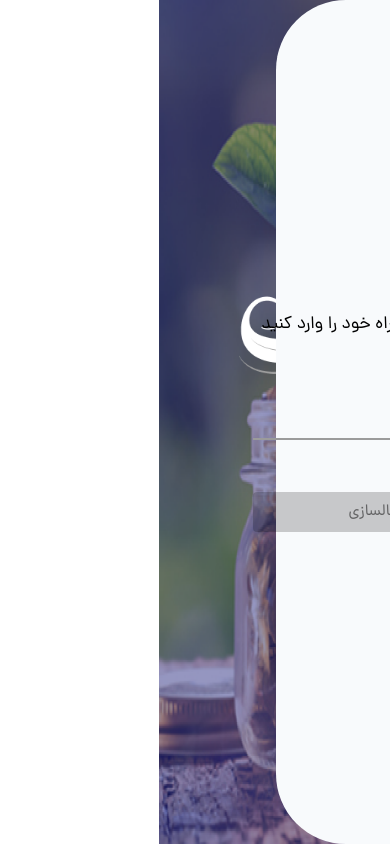
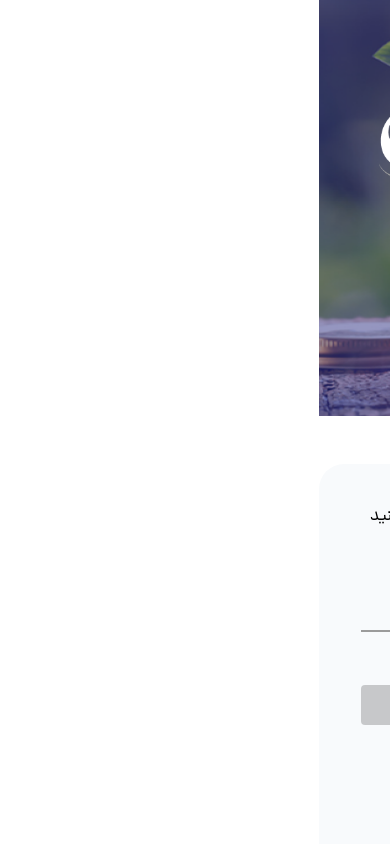
Before and after one commit to SINAZZzz/Good-Work, a React (Create React App) app: page / in a window 390 px wide. Built offline with nearby package versions, Linux system fonts and the light colour scheme.

Commit message:
add responsive login

```diff
--- a/src/Component/Login/Login.js
+++ b/src/Component/Login/Login.js
@@ -14,8 +14,7 @@ export default function Login() {
 
   const [loginUser, setLoginUser] = useState("98123456789");
   const [hidden, setHidden] = useState(false);
-  // state code
-  const [code, setCode] = useState();
+
   // state input code
   const [num1, setNum1] = useState("");
   const [num2, setNum2] = useState("");
@@ -70,18 +69,27 @@ export default function Login() {
   }
 
   return (
-    <div className="flex h-[100vh] overflow-y-hidden font-Dana ">
+    <div
+      className="h-[100vh] overflow-y-hidden font-Dana
+    lg:flex sm:flex sm:flex-col-reverse "
+    >
       <Toaster position="bottom-center" reverseOrder={false} />
-      <div className="w-[70%] z-20 static bg-slate-50 flex justify-center items-center rounded-l-[70px]">
+      <div
+        className="
+      lg:w-[70%] lg:h-full z-20 static
+    bg-slate-50 lg:items-center lg:rounded-l-[70px] lg:flex lg:justify-center
+      sm:flex sm:flex-col sm:justify-start sm:content-center sm:w-full sm:h-[45%]
+       sm:rounded-t-[25px]"
+      >
         <div className="absolute z-10">
           <form
             onSubmit={handleSubmit}
             className={`${
               hidden == true ? "hidden" : ""
             } flex flex-col flex-nowrap justify-center items-center
-            content-stretch `}
+            content-stretch sm:mr-7 sm:mt-10 lg:mt-0 lg:mr-0 `}
           >
-            <h1 className=" mb-10 text-[1.1rem]">
+            <h1 className="mb-10 text-[1.1rem]">
               برای ورود شماره تلفن همراه خود را وارد کنید
             </h1>
             <div className="form__group field">
@@ -116,9 +124,9 @@ export default function Login() {
             className={`${
               hidden == false ? "hidden" : ""
             } flex flex-col flex-nowrap justify-center  items-center
-            content-stretch `}
+            content-stretch sm:mr-7 sm:mt-10 lg:mt-0 lg:mr-0`}
           >
-            <h1 className=" mb-7 text-[1.4rem]">
+            <h1 className=" lg:mb-7 sm:mb-4 lg:text-[1.4rem] sm:text-[1.18rem]">
               کد چهار رقمی ارسال شده را وارد کنید
             </h1>
             <div className="form__group1 field">
@@ -126,7 +134,7 @@ export default function Login() {
                 type="input"
                 id="input1"
                 ref={ref}
-                className="form__field1 mr-5"
+                className="form__field1 lg:mr-5 sm:mr-4 lg:w-[4rem] sm:w-[3.4rem]"
                 maxLength={1}
                 value={num1}
                 onChange={handleChangeNum1}
@@ -136,7 +144,7 @@ export default function Login() {
                 type="input"
                 id="input2"
                 ref={ref2}
-                className="form__field1 mr-5"
+                className="form__field1 lg:mr-5 sm:mr-4 lg:w-[4rem] sm:w-[3.4rem]"
                 maxLength={1}
                 value={num2}
                 onChange={handleChangeNum2}
@@ -146,7 +154,7 @@ export default function Login() {
                 type="input"
                 id="input3"
                 ref={ref3}
-                className="form__field1 mr-5"
+                className="form__field1 lg:mr-5 sm:mr-4 lg:w-[4rem] sm:w-[3.4rem]"
                 maxLength={1}
                 value={num3}
                 onChange={handleChangeNum3}
@@ -155,7 +163,7 @@ export default function Login() {
               <input
                 type="input"
                 id="input4"
-                className="form__field1"
+                className="form__field1 lg:w-[4rem] sm:w-[3.4rem]"
                 maxLength={1}
                 ref={ref4}
                 value={num4}
@@ -164,7 +172,7 @@ export default function Login() {
               />
             </div>
             <button
-              className="w-[20rem] mt-8
+              className="lg:w-[20rem] sm:w-[16.8rem] lg:mt-8 sm:mt-12
              bg-black/20 text-black/50 duration-700 hover:bg-blue-700
              hover:text-white py-2 px-4 rounded text-lg"
               ref={ref5}
@@ -178,9 +186,14 @@ export default function Login() {
         <img
           src={Logo}
           alt=""
-          className="z-0 absolute left-20 top-[18rem] w-[18rem]"
+          className="z-0 absolute lg:left-20 lg:top-[18rem] lg:w-[18rem]
+          sm:w-[261px] sm:top-[103px] sm:left-[60px]"
         />
-        <img src={Image} alt="" className=" w-[33rem] h-[100vh] z-10" />
+        <img
+          src={Image}
+          alt=""
+          className="lg:w-[33rem] lg:h-[104.1vh] sm:w-[25rem] sm:h-[28rem] sm:-mt-[2rem] z-10"
+        />
       </div>
     </div>
   );
--- a/src/Component/Login/input.css
+++ b/src/Component/Login/input.css
@@ -41,7 +41,7 @@
 .form__field:focus {
   padding-bottom: 6px;
   border-width: 3px;
-    border-image: linear-gradient(to right, rgb(29,78,216),rgb(29,78,216));
+  border-image: linear-gradient(to right, rgb(29, 78, 216), rgb(29, 78, 216));
   border-image-slice: 1;
 }
 
@@ -51,19 +51,15 @@
   display: block;
   transition: 0.2s;
   font-size: 14px;
-    color: rgb(29,78,216);
+  color: rgb(29, 78, 216);
   font-weight: 700;
 }
 
 /* reset input */
-  .form__field:required, .form__field:invalid {
+.form__field:required,
+.form__field:invalid {
   box-shadow: none;
 }
-
-
-
-
-
 
 /* vrefiy code */
 
@@ -78,7 +74,7 @@
 
 .form__field1 {
   font-family: inherit;
-    width: 4rem;
+  /* width: 4rem; */
   border: none;
   display: flex;
   text-align: center;
@@ -91,6 +87,7 @@
   transition: border-color 0.2s;
 }
 
+
 .form__field1::placeholder {
   color: transparent;
 }
@@ -98,11 +95,12 @@
 .form__field1:focus {
   padding-bottom: 6px;
   border-width: 3px;
-    border-image: linear-gradient(to right, rgb(29,78,216),rgb(29,78,216));
+  border-image: linear-gradient(to right, rgb(29, 78, 216), rgb(29, 78, 216));
   border-image-slice: 1;
 }
 
 /* reset input */
-  .form__field1:required, .form__field1:invalid {
+.form__field1:required,
+.form__field1:invalid {
   box-shadow: none;
 }
--- a/tailwind.config.js
+++ b/tailwind.config.js
@@ -26,6 +26,22 @@ module.exports = {
         Montserrat: "Dana",
       },
     },
+    screens: {
+      sm: "320px",
+      // => @media (min-width: 640px) { ... }
+
+      md: "768px",
+      // => @media (min-width: 768px) { ... }
+
+      lg: "1024px",
+      // => @media (min-width: 1024px) { ... }
+
+      xl: "1280px",
+      // => @media (min-width: 1280px) { ... }
+
+      "2xl": "1536px",
+      // => @media (min-width: 1536px) { ... }
+    },
   },
   plugins: [],
 };
```
Lines whose indentation alone changed are shown as unchanged.
